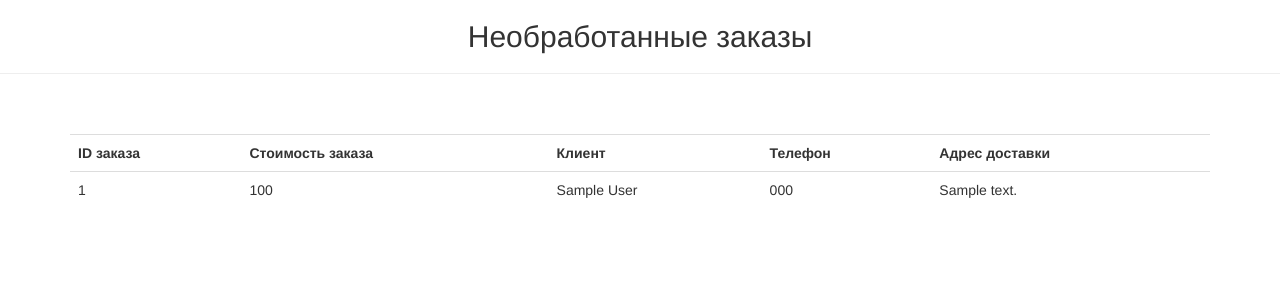
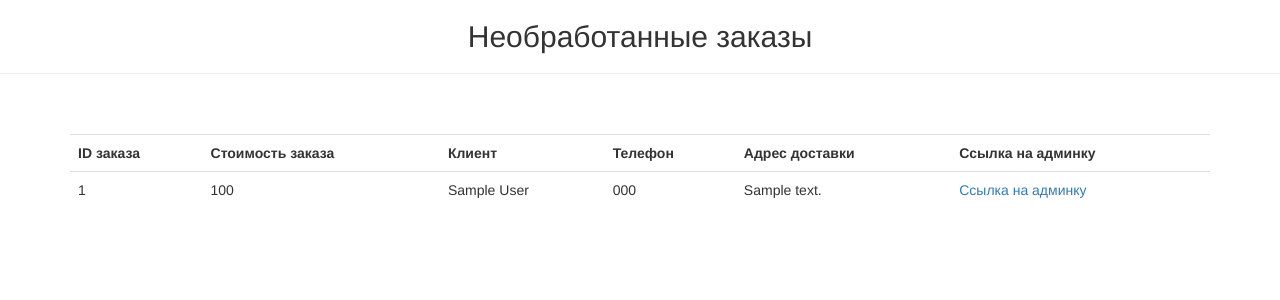
Before and after one commit to hyperfield/star-burger-django, a Django app: page /manager/orders/ in a window 1280 px wide. Shown: the part 52-352 px from the top of the page. Run offline with Django 3.2, Linux system fonts and the light colour scheme; a user stored in the database is signed in; tables that the repository leaves empty hold one stand-in row (values such as "Sample post"); parts of the project's set-up code (start-up, migrations or seed data) failed here and were passed over; some libraries are stand-ins or nearby versions.

Commit message:
Added the admin panel link to the unprocessed orders frontend management web page.

```diff
--- a/restaurateur/templates/order_items.html
+++ b/restaurateur/templates/order_items.html
@@ -1,4 +1,5 @@
 {% extends 'base_restaurateur_page.html' %}
+{% load admin_urls %}
 
 {% block title %}Необработанные заказы | Star Burger{% endblock %}
 
@@ -18,6 +19,7 @@
       <th>Клиент</th>
       <th>Телефон</th>
       <th>Адрес доставки</th>
+      <th>Ссылка на админку</th>
     </tr>
 
     {% for item in order_items %}
@@ -27,6 +29,7 @@
         <td>{{item.firstname}} {{item.lastname}}</td>
         <td>{{item.phonenumber}}</td>
         <td>{{item.address}}</td>
+        <td><a href="{% url 'admin:foodcartapp_order_change' object_id=item.id %}">Ссылка на админку</a></td>
       </tr>
     {% endfor %}
    </table>
```
